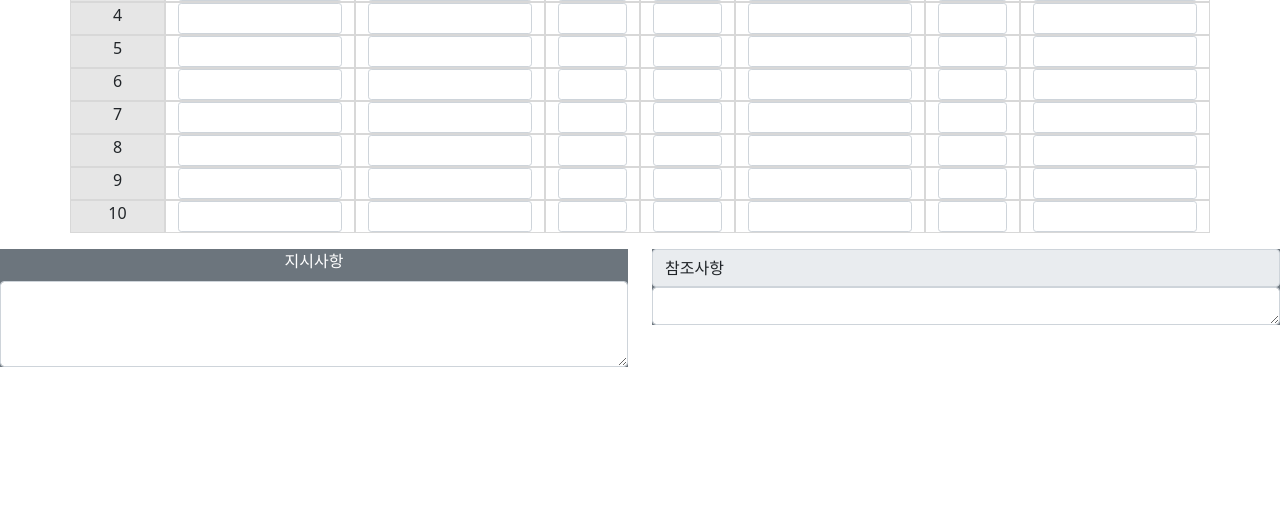
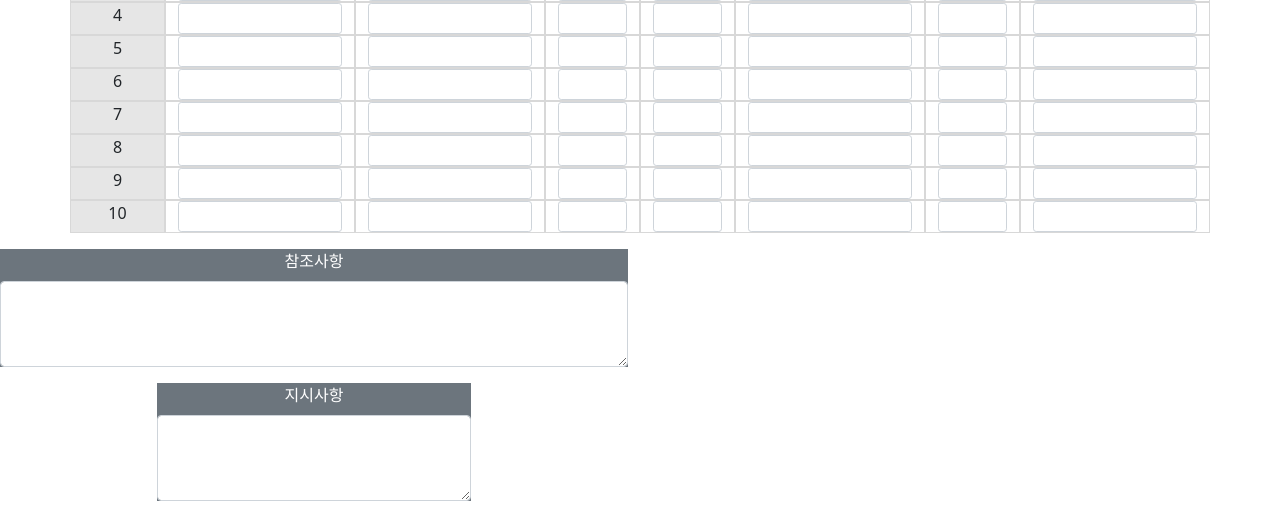
Before and after one commit to hyunsoo76/pybo, a Django app: page /eas/detail in a window 1280 px wide. Shown: the part 407-924 px from the top of the page. Before the commit the page ends 774 px from the top, so only its background shows below. Run offline with Django 3.2, Linux system fonts and the light colour scheme.

Commit message:
front detail

```diff
--- a/eas/templates/eas/detail.html
+++ b/eas/templates/eas/detail.html
@@ -441,15 +441,15 @@
     <p></p>
     <div class="row" align="center">
         <div class="col-6">
+              <div class="mb-3 bg-secondary text-white">
+              <label for="chamjo1" class="form-label">참조사항</label>
+              <textarea class="form-control" id="chamjo1" rows="3"></textarea>
+        </div>
+        <div class="col-6">
           <div class="mb-3 bg-secondary text-white">
           <label for="jisi1" class="form-label">지시사항</label>
           <textarea class="form-control" id="jisi1" rows="3"></textarea>
           </div>
-        </div>
-        <div class="col-6">
-              <div class="mb-3 bg-secondary text-white">
-              <span class="input-group-text" id="input_chamjo">참조사항</span>
-              <textarea class="form-control" id="chamjo1" rows="1"></textarea>
         </div>
     </div>
 </div>
```
